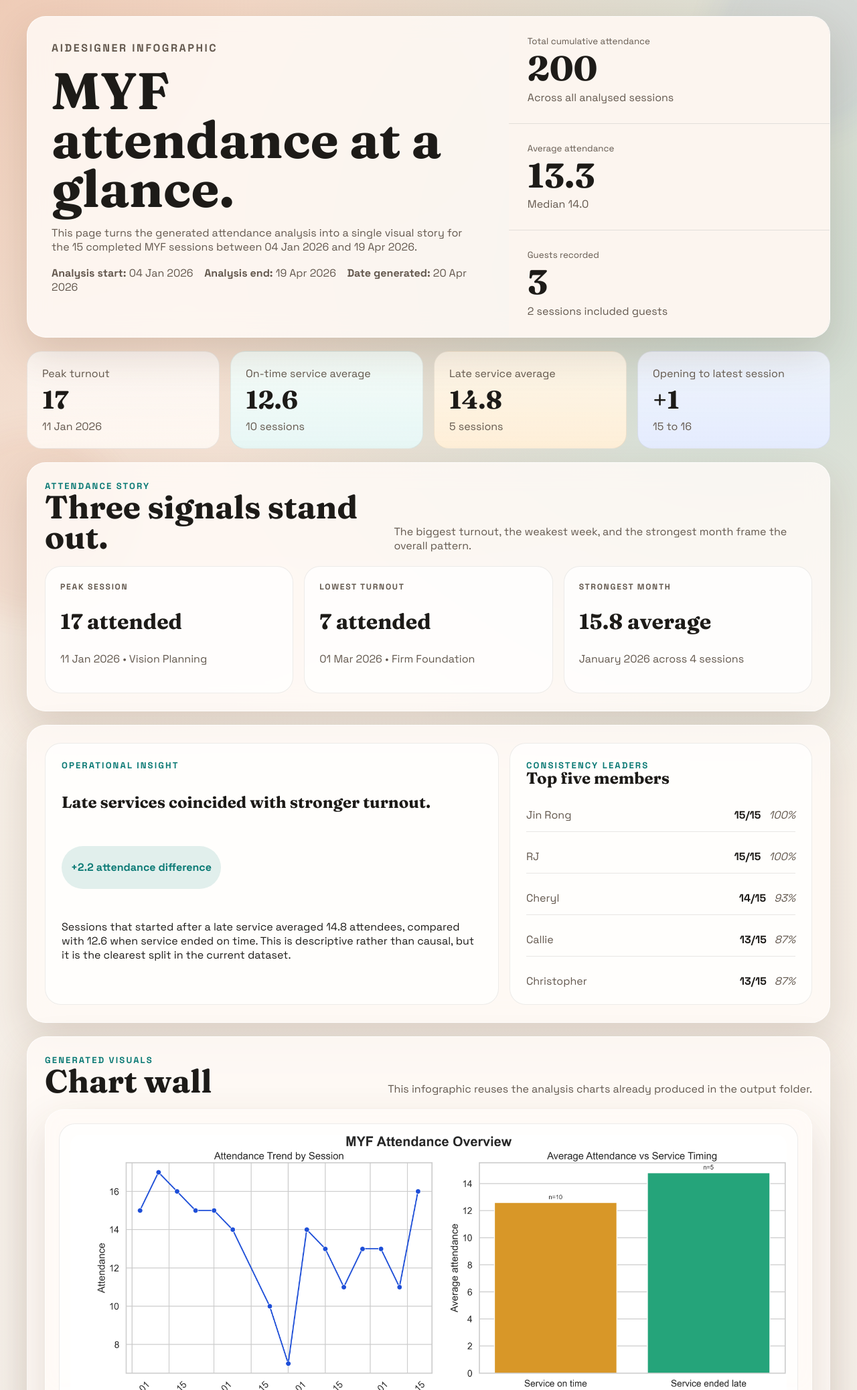
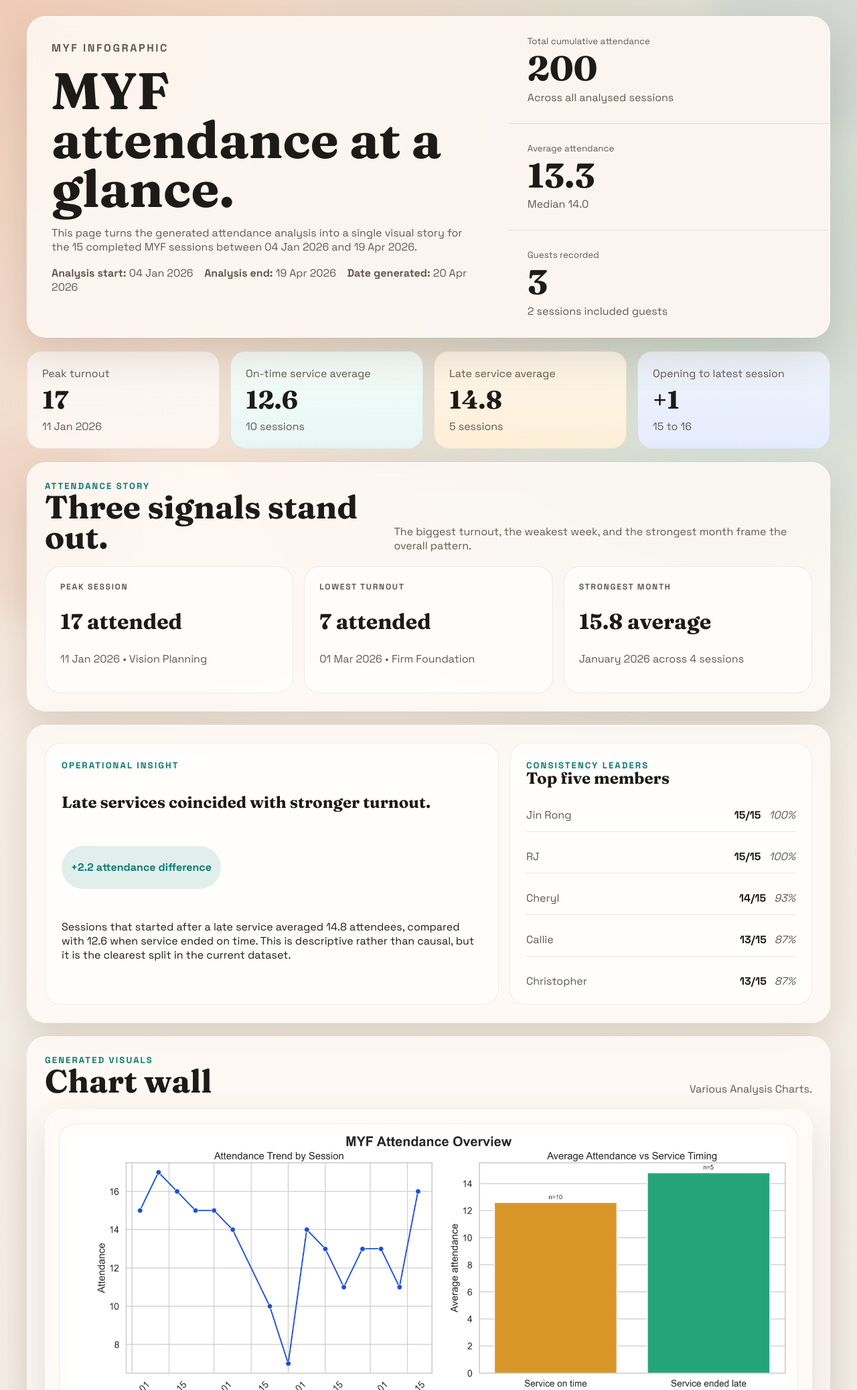
Before and after one commit to desmondcarot/Portfolio, a plain HTML site: page myf/myf_attendance.html in a window 1280 px wide. Shown: the top 2075 px of the page at 67% size. Drawn offline with Linux system fonts and the light colour scheme.

Commit message:
update interval

```diff
--- a/myf/myf_attendance.html
+++ b/myf/myf_attendance.html
@@ -454,7 +454,7 @@
     <main class="page">
         <section class="hero print-avoid-break">
             <div class="hero-copy">
-                <p class="eyebrow">Aidesigner infographic</p>
+                <p class="eyebrow">MYF Infographic</p>
                 <h1>MYF attendance at a glance.</h1>
                 <p>
                     This page turns the generated attendance analysis into a single visual story for the 15 completed
@@ -581,7 +581,7 @@
                     <p class="eyebrow">Generated visuals</p>
                     <h2>Chart wall</h2>
                 </div>
-                <p class="section-intro">This infographic reuses the analysis charts already produced in the output folder.</p>
+                <p class="section-intro">Various Analysis Charts.</p>
             </div>
             <div class="chart-wall">
                 <figure class="chart-card wide">
```
